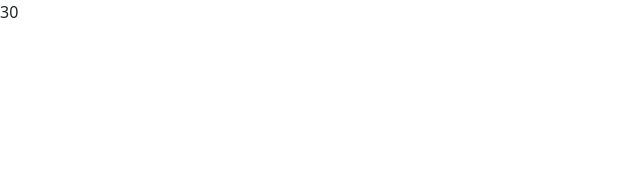
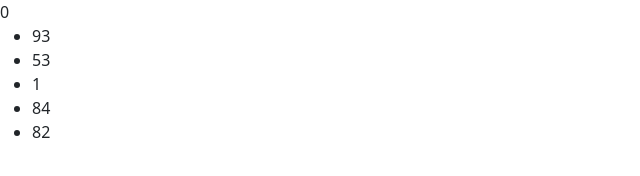
Before and after one commit to stefanobellomo/js-simon, a plain HTML site: page simon/index.html in a window 1280 px wide. Shown: the whole page, without its empty margins (0-640 px from the left). Drawn offline with nearby package versions, Linux system fonts and the light colour scheme.

Commit message:
move ul from div timer and generate timeout and number

```diff
--- a/simon/js/script.js
+++ b/simon/js/script.js
@@ -38,9 +38,6 @@ const num5El = document.getElementById('numero5')
 const timerEl = document.getElementById('timer')
 let counter = 30
 
-// console.log(timerEl);
-// console.log(counter);
-
 // inserisci il counter nel timerEl
 num1El.innerHTML = numero1;
 num2El.innerHTML = numero2;
@@ -53,21 +50,12 @@ timerEl.innerHTML = counter;
 const timeout = setInterval(() => {
    console.log(counter);
 
-   // let numero1 = Math.ceil(Math.random() * 99);
-   // let numero2 = Math.ceil(Math.random() * 99);
-   // let numero3 = Math.ceil(Math.random() * 99);
-   // let numero4 = Math.ceil(Math.random() * 99);
-   // let numero5 = Math.ceil(Math.random() * 99);
-
    if (counter === 0) {
       clearInterval(timeout);
-      // timerEl.innerHTML = counter
-      num1El.innerHTML = numero1;
+      timerEl.innerHTML = counter
+   } else{
+      timerEl.innerHTML = counter
    }
-      // num2El.innerHTML = `${numero2}`
-      // num3El.innerHTML = `${numero3}`
-      // num4El.innerHTML = `${numero4}`
-      // num5El.innerHTML = `${numero5}`
 
    counter--;
 
```
Also changed, not shown: simon/index.html (+2 -1 lines).
